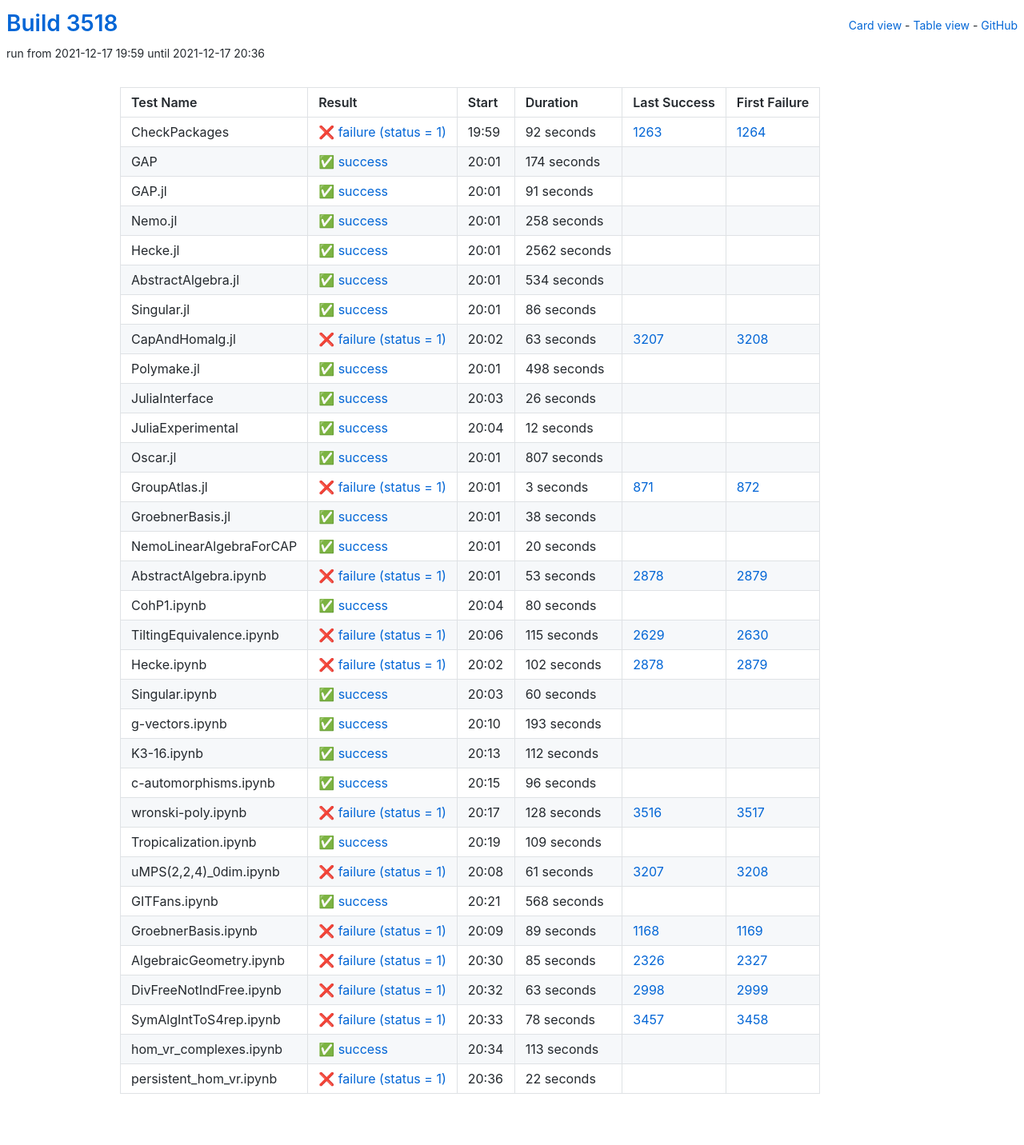
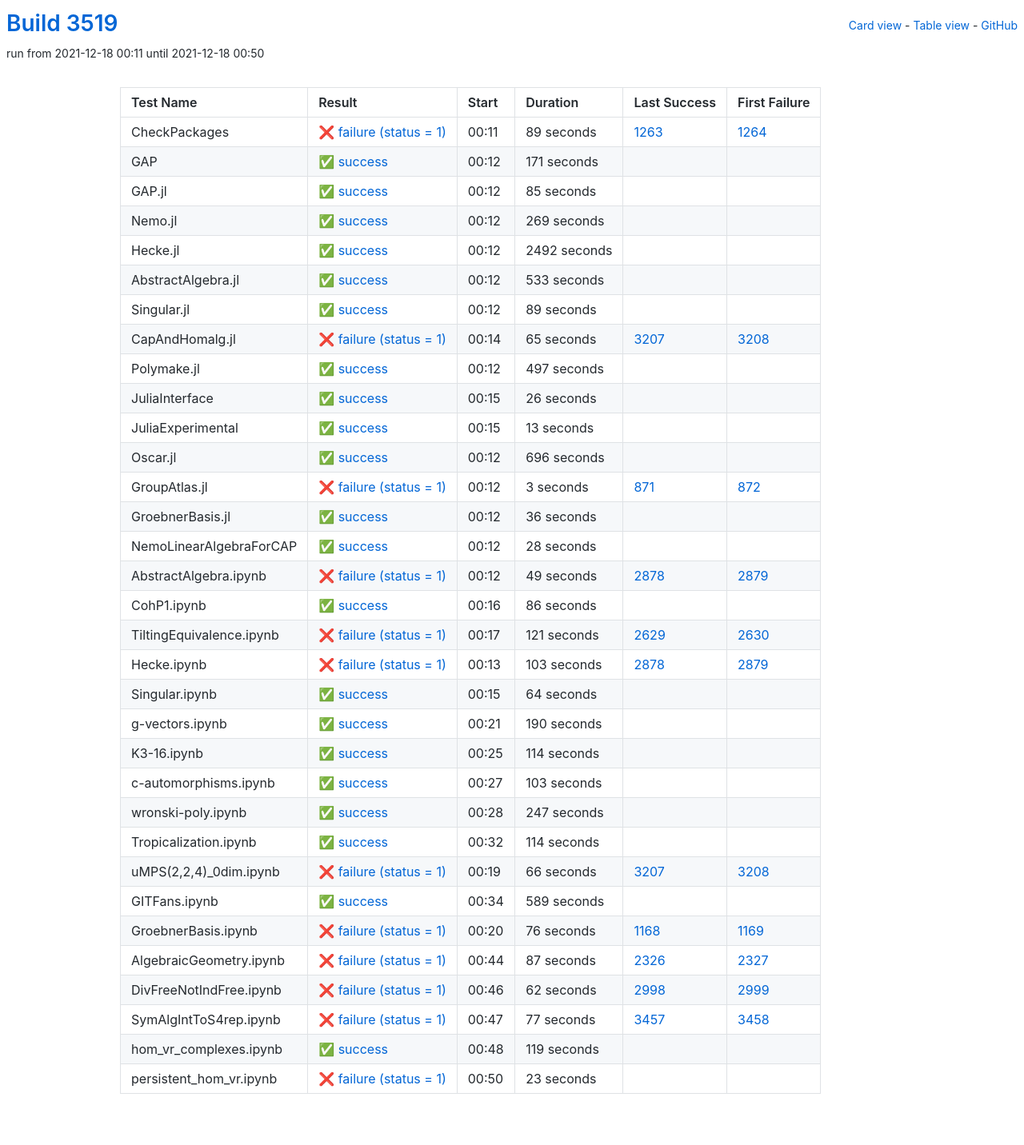
Before and after one commit to oscar-system/oscar-ci-status-stable, a Jekyll site: the page built from table.html, in a window 1280 px wide. Shown: the whole page at 80% size. Built offline with Jekyll 4.4.1, drawn with Linux system fonts in a browser that asks for light colours.

Commit message:
Build #3519

```diff
--- a/_data/ci.yml
+++ b/_data/ci.yml
@@ -1,6 +1,6 @@
 ---
-build: 3518
-build_url: https://oscarci.mathematik.uni-kl.de/job/oscar-stable/3518/
+build: 3519
+build_url: https://oscarci.mathematik.uni-kl.de/job/oscar-stable/3519/
 job: oscar-stable
 organization: oscar-system
 repo: oscar-ci-status-stable
@@ -8,116 +8,116 @@ repourl: https://github.com/oscar-system/oscar-ci-status-stable
 tests:
 - name: CheckPackages
   id: checkpackages
-  log: https://oscarci.mathematik.uni-kl.de/job/oscar-stable/3518/artifact/logs/build-3518/CheckPackages.log
-  start: 2021-12-17 19:59
+  log: https://oscarci.mathematik.uni-kl.de/job/oscar-stable/3519/artifact/logs/build-3519/CheckPackages.log
+  start: 2021-12-18 00:11
   success: false
   exitcode: 1
   status: failure
-  duration: 92
+  duration: 89
   last_success: 1263
   last_success_url: https://oscarci.mathematik.uni-kl.de/job/oscar-stable/1263/
   first_failure: 1264
   first_failure_url: https://oscarci.mathematik.uni-kl.de/job/oscar-stable/1264/
 - name: GAP
   id: gap
-  log: https://oscarci.mathematik.uni-kl.de/job/oscar-stable/3518/artifact/logs/build-3518/GAP.log
-  start: 2021-12-17 20:01
+  log: https://oscarci.mathematik.uni-kl.de/job/oscar-stable/3519/artifact/logs/build-3519/GAP.log
+  start: 2021-12-18 00:12
   success: true
   exitcode: 0
   status: success
-  duration: 174
+  duration: 171
   last_success: false
   last_success_url:
   first_failure: false
   first_failure_url:
 - name: GAP.jl
   id: gap-jl
-  log: https://oscarci.mathematik.uni-kl.de/job/oscar-stable/3518/artifact/logs/build-3518/GAP.jl.log
-  start: 2021-12-17 20:01
+  log: https://oscarci.mathematik.uni-kl.de/job/oscar-stable/3519/artifact/logs/build-3519/GAP.jl.log
+  start: 2021-12-18 00:12
   success: true
   exitcode: 0
   status: success
-  duration: 91
+  duration: 85
   last_success: false
   last_success_url:
   first_failure: false
   first_failure_url:
 - name: Nemo.jl
   id: nemo-jl
-  log: https://oscarci.mathematik.uni-kl.de/job/oscar-stable/3518/artifact/logs/build-3518/Nemo.jl.log
-  start: 2021-12-17 20:01
+  log: https://oscarci.mathematik.uni-kl.de/job/oscar-stable/3519/artifact/logs/build-3519/Nemo.jl.log
+  start: 2021-12-18 00:12
   success: true
   exitcode: 0
   status: success
-  duration: 258
+  duration: 269
   last_success: false
   last_success_url:
   first_failure: false
   first_failure_url:
 - name: Hecke.jl
   id: hecke-jl
-  log: https://oscarci.mathematik.uni-kl.de/job/oscar-stable/3518/artifact/logs/build-3518/Hecke.jl.log
-  start: 2021-12-17 20:01
+  log: https://oscarci.mathematik.uni-kl.de/job/oscar-stable/3519/artifact/logs/build-3519/Hecke.jl.log
+  start: 2021-12-18 00:12
   success: true
   exitcode: 0
   status: success
-  duration: 2562
+  duration: 2492
   last_success: false
   last_success_url:
   first_failure: false
   first_failure_url:
 - name: AbstractAlgebra.jl
   id: abstractalgebra-jl
-  log: https://oscarci.mathematik.uni-kl.de/job/oscar-stable/3518/artifact/logs/build-3518/AbstractAlgebra.jl.log
-  start: 2021-12-17 20:01
+  log: https://oscarci.mathematik.uni-kl.de/job/oscar-stable/3519/artifact/logs/build-3519/AbstractAlgebra.jl.log
+  start: 2021-12-18 00:12
   success: true
   exitcode: 0
   status: success
-  duration: 534
+  duration: 533
   last_success: false
   last_success_url:
   first_failure: false
   first_failure_url:
 - name: Singular.jl
   id: singular-jl
-  log: https://oscarci.mathematik.uni-kl.de/job/oscar-stable/3518/artifact/logs/build-3518/Singular.jl.log
-  start: 2021-12-17 20:01
+  log: https://oscarci.mathematik.uni-kl.de/job/oscar-stable/3519/artifact/logs/build-3519/Singular.jl.log
+  start: 2021-12-18 00:12
   success: true
   exitcode: 0
   status: success
-  duration: 86
+  duration: 89
   last_success: false
   last_success_url:
   first_failure: false
   first_failure_url:
 - name: CapAndHomalg.jl
   id: capandhomalg-jl
-  log: https://oscarci.mathematik.uni-kl.de/job/oscar-stable/3518/artifact/logs/build-3518/CapAndHomalg.jl.log
-  start: 2021-12-17 20:02
+  log: https://oscarci.mathematik.uni-kl.de/job/oscar-stable/3519/artifact/logs/build-3519/CapAndHomalg.jl.log
+  start: 2021-12-18 00:14
   success: false
   exitcode: 1
   status: failure
-  duration: 63
+  duration: 65
   last_success: 3207
   last_success_url: https://oscarci.mathematik.uni-kl.de/job/oscar-stable/3207/
   first_failure: 3208
   first_failure_url: https://oscarci.mathematik.uni-kl.de/job/oscar-stable/3208/
 - name: Polymake.jl
   id: polymake-jl
-  log: https://oscarci.mathematik.uni-kl.de/job/oscar-stable/3518/artifact/logs/build-3518/Polymake.jl.log
-  start: 2021-12-17 20:01
+  log: https://oscarci.mathematik.uni-kl.de/job/oscar-stable/3519/artifact/logs/build-3519/Polymake.jl.log
+  start: 2021-12-18 00:12
   success: true
   exitcode: 0
   status: success
-  duration: 498
+  duration: 497
   last_success: false
   last_success_url:
   first_failure: false
   first_failure_url:
 - name: JuliaInterface
   id: juliainterface
-  log: https://oscarci.mathematik.uni-kl.de/job/oscar-stable/3518/artifact/logs/build-3518/JuliaInterface.log
-  start: 2021-12-17 20:03
+  log: https://oscarci.mathematik.uni-kl.de/job/oscar-stable/3519/artifact/logs/build-3519/JuliaInterface.log
+  start: 2021-12-18 00:15
   success: true
   exitcode: 0
   status: success
@@ -128,32 +128,32 @@ tests:
   first_failure_url:
 - name: JuliaExperimental
   id: juliaexperimental
-  log: https://oscarci.mathematik.uni-kl.de/job/oscar-stable/3518/artifact/logs/build-3518/JuliaExperimental.log
-  start: 2021-12-17 20:04
+  log: https://oscarci.mathematik.uni-kl.de/job/oscar-stable/3519/artifact/logs/build-3519/JuliaExperimental.log
+  start: 2021-12-18 00:15
   success: true
   exitcode: 0
   status: success
-  duration: 12
+  duration: 13
   last_success: false
   last_success_url:
   first_failure: false
   first_failure_url:
 - name: Oscar.jl
   id: oscar-jl
-  log: https://oscarci.mathematik.uni-kl.de/job/oscar-stable/3518/artifact/logs/build-3518/Oscar.jl.log
-  start: 2021-12-17 20:01
+  log: https://oscarci.mathematik.uni-kl.de/job/oscar-stable/3519/artifact/logs/build-3519/Oscar.jl.log
+  start: 2021-12-18 00:12
   success: true
   exitcode: 0
   status: success
-  duration: 807
+  duration: 696
   last_success: false
   last_success_url:
   first_failure: false
   first_failure_url:
 - name: GroupAtlas.jl
   id: groupatlas-jl
-  log: https://oscarci.mathematik.uni-kl.de/job/oscar-stable/3518/artifact/logs/build-3518/GroupAtlas.jl.log
-  start: 2021-12-17 20:01
+  log: https://oscarci.mathematik.uni-kl.de/job/oscar-stable/3519/artifact/logs/build-3519/GroupAtlas.jl.log
+  start: 2021-12-18 00:12
   success: false
   exitcode: 1
   status: failure
@@ -164,240 +164,240 @@ tests:
   first_failure_url: https://oscarci.mathematik.uni-kl.de/job/oscar-stable/872/
 - name: GroebnerBasis.jl
   id: groebnerbasis-jl
-  log: https://oscarci.mathematik.uni-kl.de/job/oscar-stable/3518/artifact/logs/build-3518/GroebnerBasis.jl.log
-  start: 2021-12-17 20:01
+  log: https://oscarci.mathematik.uni-kl.de/job/oscar-stable/3519/artifact/logs/build-3519/GroebnerBasis.jl.log
+  start: 2021-12-18 00:12
   success: true
   exitcode: 0
   status: success
-  duration: 38
+  duration: 36
   last_success: false
   last_success_url:
   first_failure: false
   first_failure_url:
 - name: NemoLinearAlgebraForCAP
   id: nemolinearalgebraforcap
-  log: https://oscarci.mathematik.uni-kl.de/job/oscar-stable/3518/artifact/logs/build-3518/NemoLinearAlgebraForCAP.log
-  start: 2021-12-17 20:01
+  log: https://oscarci.mathematik.uni-kl.de/job/oscar-stable/3519/artifact/logs/build-3519/NemoLinearAlgebraForCAP.log
+  start: 2021-12-18 00:12
   success: true
   exitcode: 0
   status: success
-  duration: 20
+  duration: 28
   last_success: false
   last_success_url:
   first_failure: false
   first_failure_url:
 - name: AbstractAlgebra.ipynb
   id: abstractalgebra-ipynb
-  log: https://oscarci.mathematik.uni-kl.de/job/oscar-stable/3518/artifact/logs/build-3518/AbstractAlgebra.ipynb.log
-  start: 2021-12-17 20:01
+  log: https://oscarci.mathematik.uni-kl.de/job/oscar-stable/3519/artifact/logs/build-3519/AbstractAlgebra.ipynb.log
+  start: 2021-12-18 00:12
   success: false
   exitcode: 1
   status: failure
-  duration: 53
+  duration: 49
   last_success: 2878
   last_success_url: https://oscarci.mathematik.uni-kl.de/job/oscar-stable/2878/
   first_failure: 2879
   first_failure_url: https://oscarci.mathematik.uni-kl.de/job/oscar-stable/2879/
 - name: CohP1.ipynb
   id: cohp1-ipynb
-  log: https://oscarci.mathematik.uni-kl.de/job/oscar-stable/3518/artifact/logs/build-3518/CohP1.ipynb.log
-  start: 2021-12-17 20:04
+  log: https://oscarci.mathematik.uni-kl.de/job/oscar-stable/3519/artifact/logs/build-3519/CohP1.ipynb.log
+  start: 2021-12-18 00:16
   success: true
   exitcode: 0
   status: success
-  duration: 80
+  duration: 86
   last_success: false
   last_success_url:
   first_failure: false
   first_failure_url:
 - name: TiltingEquivalence.ipynb
   id: tiltingequivalence-ipynb
-  log: https://oscarci.mathematik.uni-kl.de/job/oscar-stable/3518/artifact/logs/build-3518/TiltingEquivalence.ipynb.log
-  start: 2021-12-17 20:06
+  log: https://oscarci.mathematik.uni-kl.de/job/oscar-stable/3519/artifact/logs/build-3519/TiltingEquivalence.ipynb.log
+  start: 2021-12-18 00:17
   success: false
   exitcode: 1
   status: failure
-  duration: 115
+  duration: 121
   last_success: 2629
   last_success_url: https://oscarci.mathematik.uni-kl.de/job/oscar-stable/2629/
   first_failure: 2630
   first_failure_url: https://oscarci.mathematik.uni-kl.de/job/oscar-stable/2630/
 - name: Hecke.ipynb
   id: hecke-ipynb
-  log: https://oscarci.mathematik.uni-kl.de/job/oscar-stable/3518/artifact/logs/build-3518/Hecke.ipynb.log
-  start: 2021-12-17 20:02
+  log: https://oscarci.mathematik.uni-kl.de/job/oscar-stable/3519/artifact/logs/build-3519/Hecke.ipynb.log
+  start: 2021-12-18 00:13
   success: false
   exitcode: 1
   status: failure
-  duration: 102
+  duration: 103
   last_success: 2878
   last_success_url: https://oscarci.mathematik.uni-kl.de/job/oscar-stable/2878/
   first_failure: 2879
   first_failure_url: https://oscarci.mathematik.uni-kl.de/job/oscar-stable/2879/
 - name: Singular.ipynb
   id: singular-ipynb
-  log: https://oscarci.mathematik.uni-kl.de/job/oscar-stable/3518/artifact/logs/build-3518/Singular.ipynb.log
-  start: 2021-12-17 20:03
+  log: https://oscarci.mathematik.uni-kl.de/job/oscar-stable/3519/artifact/logs/build-3519/Singular.ipynb.log
+  start: 2021-12-18 00:15
   success: true
   exitcode: 0
   status: success
-  duration: 60
+  duration: 64
   last_success: false
   last_success_url:
   first_failure: false
   first_failure_url:
 - name: g-vectors.ipynb
   id: g-vectors-ipynb
-  log: https://oscarci.mathematik.uni-kl.de/job/oscar-stable/3518/artifact/logs/build-3518/g-vectors.ipynb.log
-  start: 2021-12-17 20:10
+  log: https://oscarci.mathematik.uni-kl.de/job/oscar-stable/3519/artifact/logs/build-3519/g-vectors.ipynb.log
+  start: 2021-12-18 00:21
   success: true
   exitcode: 0
   status: success
-  duration: 193
+  duration: 190
   last_success: false
   last_success_url:
   first_failure: false
   first_failure_url:
 - name: K3-16.ipynb
   id: k3-16-ipynb
-  log: https://oscarci.mathematik.uni-kl.de/job/oscar-stable/3518/artifact/logs/build-3518/K3-16.ipynb.log
-  start: 2021-12-17 20:13
+  log: https://oscarci.mathematik.uni-kl.de/job/oscar-stable/3519/artifact/logs/build-3519/K3-16.ipynb.log
+  start: 2021-12-18 00:25
   success: true
   exitcode: 0
   status: success
-  duration: 112
+  duration: 114
   last_success: false
   last_success_url:
   first_failure: false
   first_failure_url:
 - name: c-automorphisms.ipynb
   id: c-automorphisms-ipynb
-  log: https://oscarci.mathematik.uni-kl.de/job/oscar-stable/3518/artifact/logs/build-3518/c-automorphisms.ipynb.log
-  start: 2021-12-17 20:15
+  log: https://oscarci.mathematik.uni-kl.de/job/oscar-stable/3519/artifact/logs/build-3519/c-automorphisms.ipynb.log
+  start: 2021-12-18 00:27
   success: true
   exitcode: 0
   status: success
-  duration: 96
+  duration: 103
   last_success: false
   last_success_url:
   first_failure: false
   first_failure_url:
 - name: wronski-poly.ipynb
   id: wronski-poly-ipynb
-  log: https://oscarci.mathematik.uni-kl.de/job/oscar-stable/3518/artifact/logs/build-3518/wronski-poly.ipynb.log
-  start: 2021-12-17 20:17
-  success: false
-  exitcode: 1
-  status: failure
-  duration: 128
-  last_success: 3516
-  last_success_url: https://oscarci.mathematik.uni-kl.de/job/oscar-stable/3516/
-  first_failure: 3517
-  first_failure_url: https://oscarci.mathematik.uni-kl.de/job/oscar-stable/3517/
-- name: Tropicalization.ipynb
-  id: tropicalization-ipynb
-  log: https://oscarci.mathematik.uni-kl.de/job/oscar-stable/3518/artifact/logs/build-3518/Tropicalization.ipynb.log
-  start: 2021-12-17 20:19
+  log: https://oscarci.mathematik.uni-kl.de/job/oscar-stable/3519/artifact/logs/build-3519/wronski-poly.ipynb.log
+  start: 2021-12-18 00:28
   success: true
   exitcode: 0
   status: success
-  duration: 109
+  duration: 247
+  last_success: false
+  last_success_url:
+  first_failure: false
+  first_failure_url:
+- name: Tropicalization.ipynb
+  id: tropicalization-ipynb
+  log: https://oscarci.mathematik.uni-kl.de/job/oscar-stable/3519/artifact/logs/build-3519/Tropicalization.ipynb.log
+  start: 2021-12-18 00:32
+  success: true
+  exitcode: 0
+  status: success
+  duration: 114
   last_success: false
   last_success_url:
   first_failure: false
   first_failure_url:
 - name: uMPS(2,2,4)_0dim.ipynb
   id: umps-2-2-4-0dim-ipynb
-  log: https://oscarci.mathematik.uni-kl.de/job/oscar-stable/3518/artifact/logs/build-3518/uMPS-2-2-4-_0dim.ipynb.log
-  start: 2021-12-17 20:08
+  log: https://oscarci.mathematik.uni-kl.de/job/oscar-stable/3519/artifact/logs/build-3519/uMPS-2-2-4-_0dim.ipynb.log
+  start: 2021-12-18 00:19
   success: false
   exitcode: 1
   status: failure
-  duration: 61
+  duration: 66
   last_success: 3207
   last_success_url: https://oscarci.mathematik.uni-kl.de/job/oscar-stable/3207/
   first_failure: 3208
   first_failure_url: https://oscarci.mathematik.uni-kl.de/job/oscar-stable/3208/
 - name: GITFans.ipynb
   id: gitfans-ipynb
-  log: https://oscarci.mathematik.uni-kl.de/job/oscar-stable/3518/artifact/logs/build-3518/GITFans.ipynb.log
-  start: 2021-12-17 20:21
+  log: https://oscarci.mathematik.uni-kl.de/job/oscar-stable/3519/artifact/logs/build-3519/GITFans.ipynb.log
+  start: 2021-12-18 00:34
   success: true
   exitcode: 0
   status: success
-  duration: 568
+  duration: 589
   last_success: false
   last_success_url:
   first_failure: false
   first_failure_url:
 - name: GroebnerBasis.ipynb
   id: groebnerbasis-ipynb
-  log: https://oscarci.mathematik.uni-kl.de/job/oscar-stable/3518/artifact/logs/build-3518/GroebnerBasis.ipynb.log
-  start: 2021-12-17 20:09
+  log: https://oscarci.mathematik.uni-kl.de/job/oscar-stable/3519/artifact/logs/build-3519/GroebnerBasis.ipynb.log
+  start: 2021-12-18 00:20
   success: false
   exitcode: 1
   status: failure
-  duration: 89
+  duration: 76
   last_success: 1168
   last_success_url: https://oscarci.mathematik.uni-kl.de/job/oscar-stable/1168/
   first_failure: 1169
   first_failure_url: https://oscarci.mathematik.uni-kl.de/job/oscar-stable/1169/
 - name: AlgebraicGeometry.ipynb
   id: algebraicgeometry-ipynb
-  log: https://oscarci.mathematik.uni-kl.de/job/oscar-stable/3518/artifact/logs/build-3518/AlgebraicGeometry.ipynb.log
-  start: 2021-12-17 20:30
+  log: https://oscarci.mathematik.uni-kl.de/job/oscar-stable/3519/artifact/logs/build-3519/AlgebraicGeometry.ipynb.log
+  start: 2021-12-18 00:44
   success: false
   exitcode: 1
   status: failure
-  duration: 85
+  duration: 87
   last_success: 2326
   last_success_url: https://oscarci.mathematik.uni-kl.de/job/oscar-stable/2326/
   first_failure: 2327
   first_failure_url: https://oscarci.mathematik.uni-kl.de/job/oscar-stable/2327/
 - name: DivFreeNotIndFree.ipynb
   id: divfreenotindfree-ipynb
-  log: https://oscarci.mathematik.uni-kl.de/job/oscar-stable/3518/artifact/logs/build-3518/DivFreeNotIndFree.ipynb.log
-  start: 2021-12-17 20:32
+  log: https://oscarci.mathematik.uni-kl.de/job/oscar-stable/3519/artifact/logs/build-3519/DivFreeNotIndFree.ipynb.log
+  start: 2021-12-18 00:46
   success: false
   exitcode: 1
   status: failure
-  duration: 63
+  duration: 62
   last_success: 2998
   last_success_url: https://oscarci.mathematik.uni-kl.de/job/oscar-stable/2998/
   first_failure: 2999
   first_failure_url: https://oscarci.mathematik.uni-kl.de/job/oscar-stable/2999/
 - name: SymAlgIntToS4rep.ipynb
   id: symalginttos4rep-ipynb
-  log: https://oscarci.mathematik.uni-kl.de/job/oscar-stable/3518/artifact/logs/build-3518/SymAlgIntToS4rep.ipynb.log
-  start: 2021-12-17 20:33
+  log: https://oscarci.mathematik.uni-kl.de/job/oscar-stable/3519/artifact/logs/build-3519/SymAlgIntToS4rep.ipynb.log
+  start: 2021-12-18 00:47
   success: false
   exitcode: 1
   status: failure
-  duration: 78
+  duration: 77
   last_success: 3457
   last_success_url: https://oscarci.mathematik.uni-kl.de/job/oscar-stable/3457/
   first_failure: 3458
   first_failure_url: https://oscarci.mathematik.uni-kl.de/job/oscar-stable/3458/
 - name: hom_vr_complexes.ipynb
   id: hom-vr-complexes-ipynb
-  log: https://oscarci.mathematik.uni-kl.de/job/oscar-stable/3518/artifact/logs/build-3518/hom_vr_complexes.ipynb.log
-  start: 2021-12-17 20:34
+  log: https://oscarci.mathematik.uni-kl.de/job/oscar-stable/3519/artifact/logs/build-3519/hom_vr_complexes.ipynb.log
+  start: 2021-12-18 00:48
   success: true
   exitcode: 0
   status: success
-  duration: 113
+  duration: 119
   last_success: false
   last_success_url:
   first_failure: false
   first_failure_url:
 - name: persistent_hom_vr.ipynb
   id: persistent-hom-vr-ipynb
-  log: https://oscarci.mathematik.uni-kl.de/job/oscar-stable/3518/artifact/logs/build-3518/persistent_hom_vr.ipynb.log
-  start: 2021-12-17 20:36
+  log: https://oscarci.mathematik.uni-kl.de/job/oscar-stable/3519/artifact/logs/build-3519/persistent_hom_vr.ipynb.log
+  start: 2021-12-18 00:50
   success: false
   exitcode: 1
   status: failure
-  duration: 22
+  duration: 23
   last_success: false
   last_success_url:
   first_failure: false
```
Also changed, not shown: README.md.
